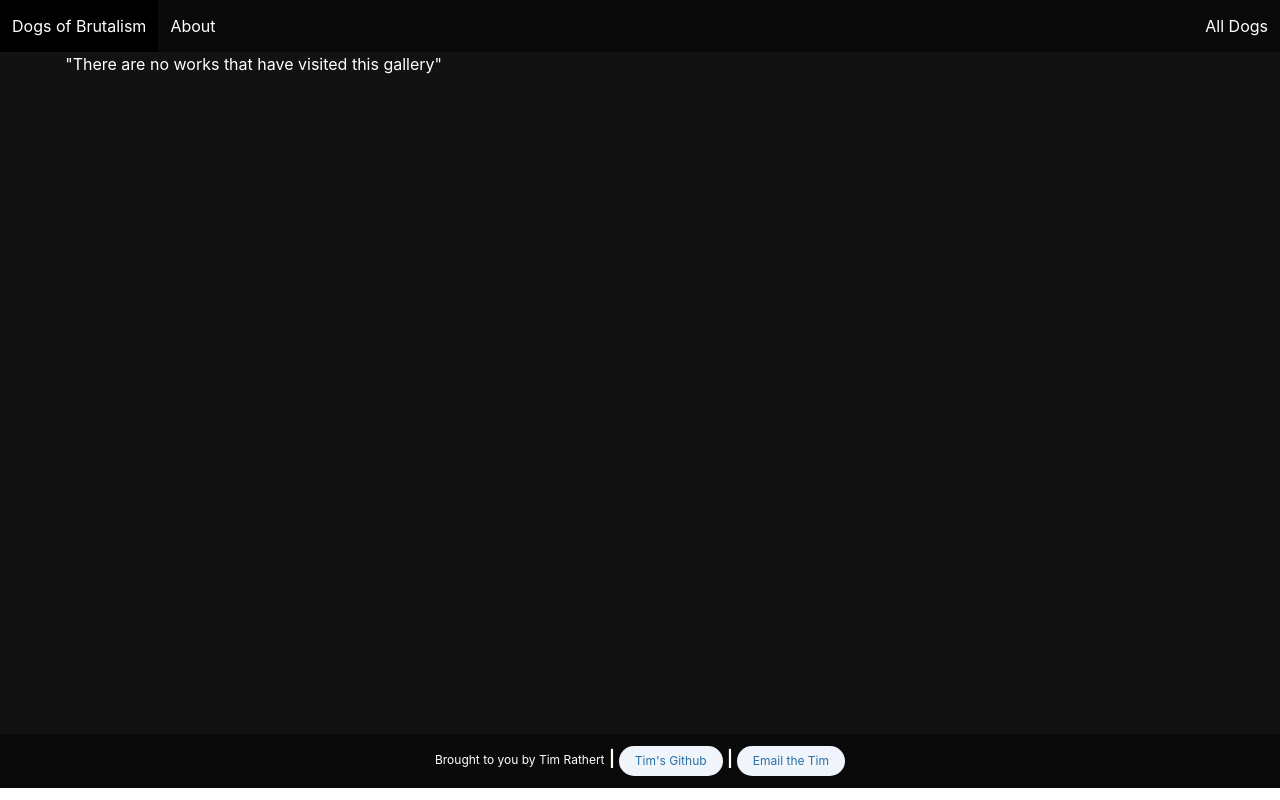
After one commit to TimRathert/django-dogs, a Django app: template main_app/templates/galleries.html in a window 1280 px wide. The commit adds this page. Run offline with Django 4.2, Linux system fonts and the light colour scheme; the template is opened without the code that fills it, so the values that code supplies are empty.

Commit message:
added galleries

```diff
--- a/main_app/admin.py
+++ b/main_app/admin.py
@@ -1,5 +1,6 @@
 from django.contrib import admin
-from .models import Dog, Work
+from .models import Dog, Gallery, Work
 
 admin.site.register(Dog)
 admin.site.register(Work)
+admin.site.register(Gallery)
--- a/main_app/static/scripts/main.js
+++ b/main_app/static/scripts/main.js
@@ -3,3 +3,7 @@ $(".navbar-burger").click(function () {
     $(".navbar-burger").toggleClass("is-active");
     $(".navbar-menu").toggleClass("is-active");
   });
+
+$(".dropdown").click(function (event) {
+  $(this).toggleClass("is-active");
+});
--- a/main_app/static/styles/main.css
+++ b/main_app/static/styles/main.css
@@ -1,5 +1,8 @@
 .is-fullheight-100vh{
   min-height: 100vh;
+}
+.is-100-width{
+  width: 100%;
 }
 body {
   background-color: #121212;
@@ -96,7 +99,7 @@ img {
     display: flex;
     flex-direction: row;
     border-radius: 5px;
-    justify-content: space-around;
+    justify-content: space-between;
 }
 .workDetails{
   display: flex;
@@ -116,3 +119,34 @@ img {
 body > footer{
   margin-top: auto;
 }
+
+.fix-footer {
+  position: absolute;
+  width: 100%;
+  bottom: 0;
+  overflow:hidden;
+}
+
+.gallery-all-items{
+  overflow-x: scroll;
+  overflow-wrap: hidden;
+  white-space: nowrap;
+}
+::-webkit-scrollbar {
+  width: 10px;
+}
+
+::-webkit-scrollbar-track {
+  background: #121212;
+}
+
+::-webkit-scrollbar-thumb {
+  background: #2f2f2f;
+}
+
+::-webkit-scrollbar-thumb:hover {
+  background: #555;
+}
+.gallery-item{
+  max-width: 128px;
+}
--- a/main_app/templates/about.html
+++ b/main_app/templates/about.html
@@ -1,6 +1,6 @@
 {% extends "base.html" %}
 {% block title %}
-    Home page
+    About Dogs of Brutalism
 {% endblock %}
 {% block content %}
     <h1>What is Brutalism?</h1>
--- a/main_app/templates/base.html
+++ b/main_app/templates/base.html
@@ -14,14 +14,16 @@
         </title>
     </head>
     <body class = '
+        is-fullheight-100vh
+        is-flex-direction-column
+        has-navbar-fixed-top
+        is-flex-grow-1
         columns
-        is-flex-direction-column
-        is-fullheight-100vh
-        has-navbar-fixed-top
+        is-mobile
         '>
         <nav class="navbar is-black is-flex-grow-0 is-fixed-top mb-6" role="navigation" aria-label="main navigation">
             <div class="navbar-brand">
-                <a class="navbar-item" href="/dogs">Dogs of Brutalism</a>
+                <a class="navbar-item" href="/">Dogs of Brutalism</a>
                 <a role="button" class="navbar-burger is-clearfix" aria-label="menu" aria-expanded="false">
                     <span aria-hidden="true"></span>
                     <span aria-hidden="true"></span>
@@ -40,6 +42,7 @@
         </div>
         <footer class='
         footer
+        is-flex-direction-column
         has-background-black
         mt-5
         p-3
--- a/main_app/templates/dog_list.html
+++ b/main_app/templates/dog_list.html
@@ -1,4 +1,8 @@
-{% extends 'base.html' %} {% block content %}
+{% extends 'base.html' %}
+{% block title %}
+    Notable Dogs of Brutalism
+{% endblock %}
+{% block content %}
 
 <h1 class="title">{{ header }}</h1>
 
--- a/main_app/templates/dog_update.html
+++ b/main_app/templates/dog_update.html
@@ -1,4 +1,8 @@
-{% extends 'base.html' %} {% block content %}
+{% extends 'base.html' %}
+{% block title %}
+    Update Dog Info
+{% endblock %}
+{% block content %}
 <h1 class="pt-3">Update {{dog.name}}</h1>
 
 <form action="" method="post">
--- /dev/null
+++ b/main_app/templates/galleries.html
@@ -0,0 +1,37 @@
+{% extends 'base.html' %}
+{% block title %}
+    Dogs of Brutalism: Galleries Hosted
+{% endblock %}
+{% block content %}
+<div class="home__gallerys">
+    {% for gallery in gallerys %}
+
+        <div class="gallery-details mb-5">
+            <h3 class="title is-3 has-text-success">{{gallery.name}}</h3>
+            <p class="block">{{gallery.city}}, {{gallery.country}}</p>
+            {% comment %} <hr /> {% endcomment %}
+            <div class="gallery-all-items is-flex">
+            {% for work in gallery.works.all %}
+
+                <div class="gallery-item block m-3 is-justify-content-center ">
+                    <img class="work_img image is-128x128" src = {{work.img}} />
+                    <div class="workDetails">
+                        <span>{{forloop.counter}}</span>
+                        <b>Title: </b>
+                        <div>{{work.title}}</div>
+                        <b>Artist: </b>
+                        <div>{{work.artist}}</div>
+                        {% comment %} <span><b>Description: </b>{{work.description}}</span> {% endcomment %}
+                        {% comment %} <span><b>Date Submitted: </b>{{work.date_created}}</span> {% endcomment %}
+                    </div>
+
+            </div>
+
+            {% endfor %}
+            </div>
+        </div>
+    {% empty %}
+        <div class="playlist mb-5">"There are no works that have visited this gallery"</div>
+    {% endfor %}
+</div>
+{% endblock %}
--- a/main_app/urls.py
+++ b/main_app/urls.py
@@ -10,4 +10,5 @@ urlpatterns = [
     path('dogs/<int:pk>/update', views.DogUpdate.as_view(), name="dog_update"),
     path('dogs/<int:pk>/delete', views.DogDelete.as_view(), name="dog_delete"),
     path('dogs/<int:pk>/works/new', views.WorkCreate.as_view(), name="work_create"),
+    path('galleries/<int:pk>/works/<int:work_pk>/', views.GalleryWorkAssoc.as_view(), name = "gallery_work_assoc")
 ]
```
Also changed, not shown: main_app/models.py (+9 -0 lines), main_app/templates/dog_detail.html (+32 -0 lines), main_app/templates/home.html (+34 -3 lines), main_app/views.py (+21 -2 lines), main_app/migrations/0005_gallery.py (added), main_app/migrations/0006_gallery_city_gallery_country.py (added).
